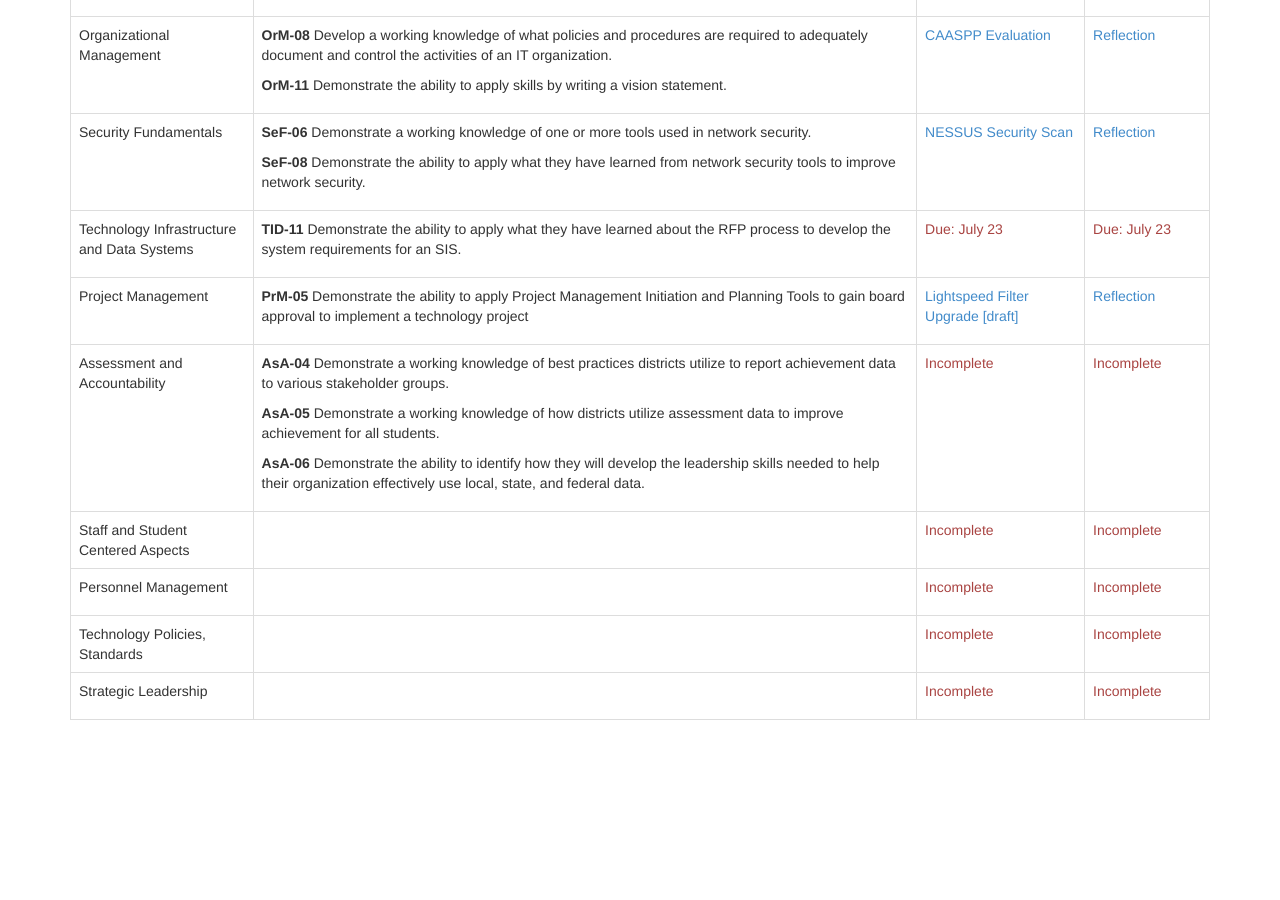
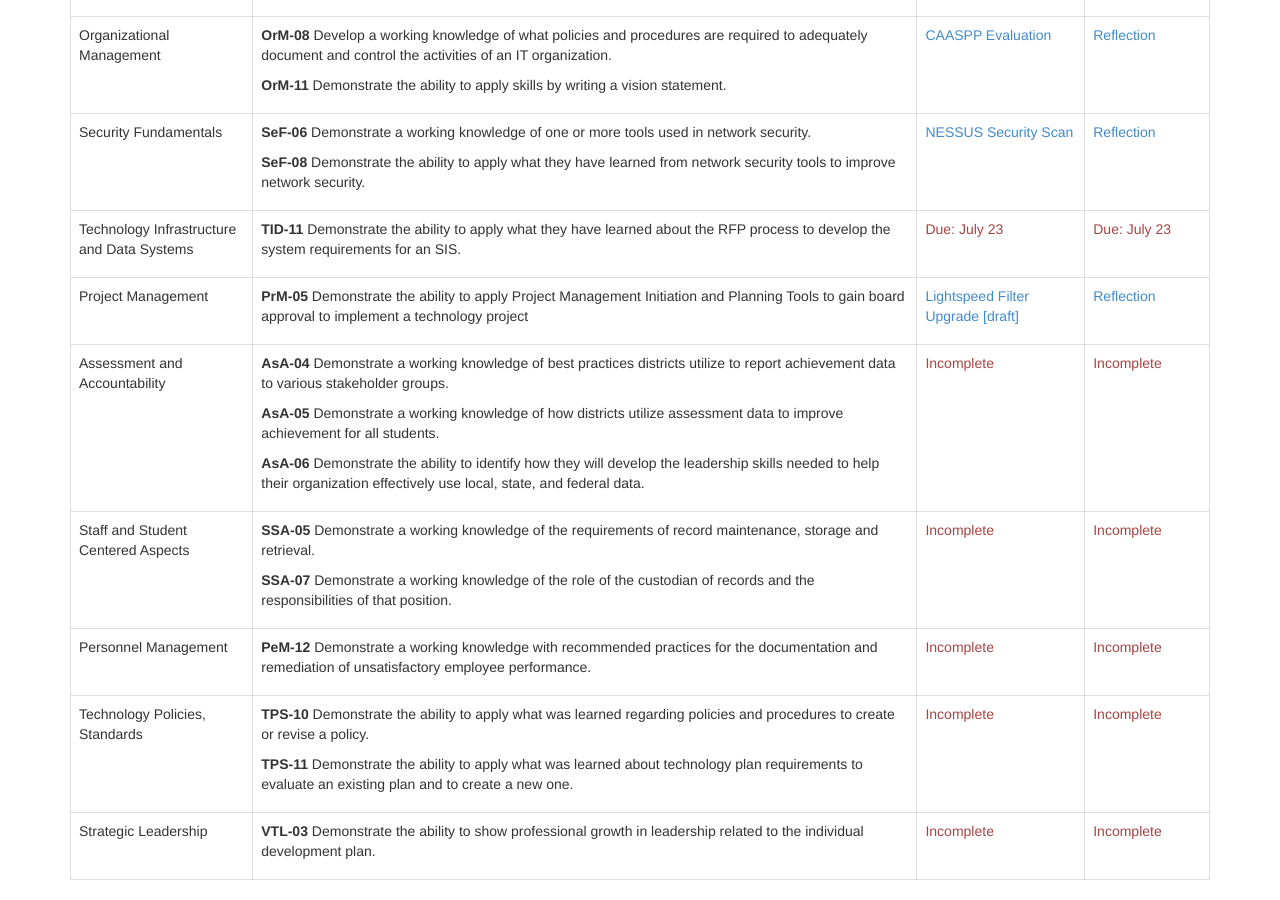
Before and after one commit to shanepinnell/shanepinnell.github.io, a Jekyll site: the page built from cto_mentor/index.html, in a window 1280 px wide and 900 px high, scrolled down 706 px. Built offline with Jekyll 4.4.1, drawn with Linux system fonts in a browser that asks for light colours; nearby versions of some CDN libraries; library files that are not in the unit come from our copies; before the commit the page ends 1446 px from its top, so only the background shows below that.

Commit message:
updated portfolio

```diff
--- a/cto_mentor/index.html
+++ b/cto_mentor/index.html
@@ -157,7 +157,8 @@ title: Shane Pinnell CTO Portfolio
 				<tr>
 					<td>Staff and Student Centered Aspects</td>
 					<td>
-						<p><strong></strong></p>
+						<p><strong>SSA-05</strong> Demonstrate a working knowledge of the requirements of record maintenance, storage and retrieval.</p>
+						<p><strong>SSA-07</strong> Demonstrate a working knowledge of the role of the custodian of records and the responsibilities of that position.</p>
 					</td>
 					<td>
 						<p class="text-danger">Incomplete</p>
@@ -170,7 +171,7 @@ title: Shane Pinnell CTO Portfolio
 				<tr>
 					<td>Personnel Management</td>
 					<td>
-						<p><strong></strong></p>
+						<p><strong>PeM-12</strong> Demonstrate a working knowledge with recommended practices for the documentation and remediation of unsatisfactory employee performance.</p>
 					</td>
 					<td>
 						<p class="text-danger">Incomplete</p>
@@ -183,7 +184,8 @@ title: Shane Pinnell CTO Portfolio
 				<tr>
 					<td>Technology Policies, Standards</td>
 					<td>
-						<p><strong></strong></p>
+						<p><strong>TPS-10</strong>  Demonstrate the ability to apply what was learned regarding policies and procedures to create or revise a policy.</p>
+						<p><strong>TPS-11</strong> Demonstrate the ability to apply what was learned about technology plan requirements to evaluate an existing plan and to create a new one.</p>
 					</td>
 					<td>
 						<p class="text-danger">Incomplete</p>
@@ -196,7 +198,7 @@ title: Shane Pinnell CTO Portfolio
 				<tr>
 					<td>Strategic Leadership</td>
 					<td>
-						<p><strong></strong></p>
+						<p><strong>VTL-03</strong> Demonstrate the ability to show professional growth in leadership related to the individual development plan.</p>
 					</td>
 					<td>
 						<p class="text-danger">Incomplete</p>
@@ -205,14 +207,6 @@ title: Shane Pinnell CTO Portfolio
 						<p class="text-danger">Incomplete</p>
 					</td>
 				</tr>
-				<!--
-				<tr>
-					<td></td>
-					<td></td>
-					<td></td>
-					<td></td>
-				</tr>
-				-->
 			</tbody>
 		</table>
 	</div>
```
